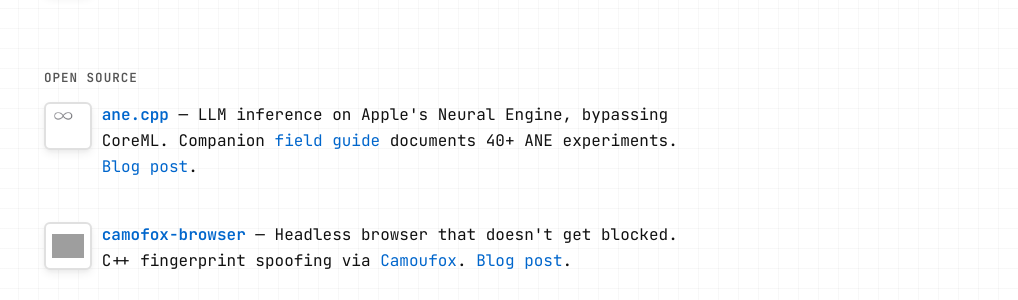
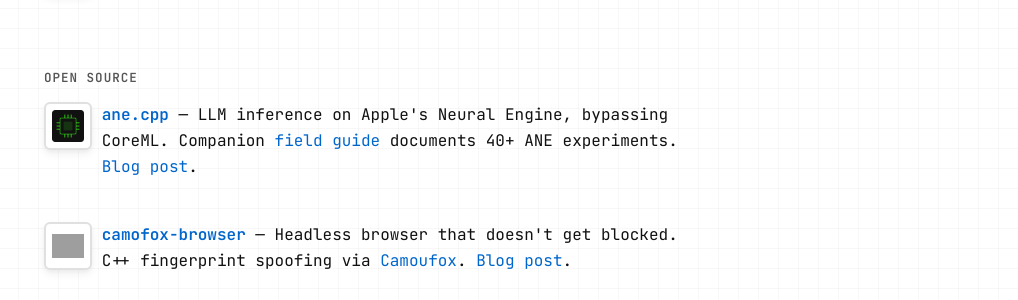
Before and after one commit to skyfallsin/skyfallsin.github.io, a Jekyll site: the page built from index.md, in a window 1280 px wide. Shown: the part 2012-2312 px from the top of the page, without its empty margins (262-1280 px from the left). Built offline with Jekyll 4.4.1, drawn with Linux system fonts in a browser that asks for light colours; nearby versions of some CDN libraries; grey boxes are pictures that could not be loaded.

Commit message:
revert to original chip logo for ane.cpp

```diff
--- a/index.md
+++ b/index.md
@@ -60,7 +60,7 @@
 ## OPEN SOURCE
 
 <div class="startup-entry">
-<a href="https://github.com/skyfallsin/ane.cpp" class="startup-logo"><img src="/images/logos/ane-cpp.png" alt="ane.cpp" class="logo-padded theme-img-light"><img src="/images/logos/ane-cpp-dark.png" alt="ane.cpp" class="logo-padded theme-img-dark"></a>
+<a href="https://github.com/skyfallsin/ane.cpp" class="startup-logo"><img src="/images/logos/ane-cpp.png" alt="ane.cpp" class="logo-padded"></a>
 <div class="startup-text"><strong><a href="https://github.com/skyfallsin/ane.cpp">ane.cpp</a></strong> — LLM inference on Apple's Neural Engine, bypassing CoreML. Companion <a href="https://github.com/skyfallsin/apple-neural-engine-field-guide">field guide</a> documents 40+ ANE experiments. <a href="/2026/03/30/apple-neural-engine-local-llm-agents.html">Blog post</a>.</div>
 </div>
 
```
Also changed, not shown: images/logos/ane-cpp-dark.png (deleted), images/logos/ane-cpp.png.
